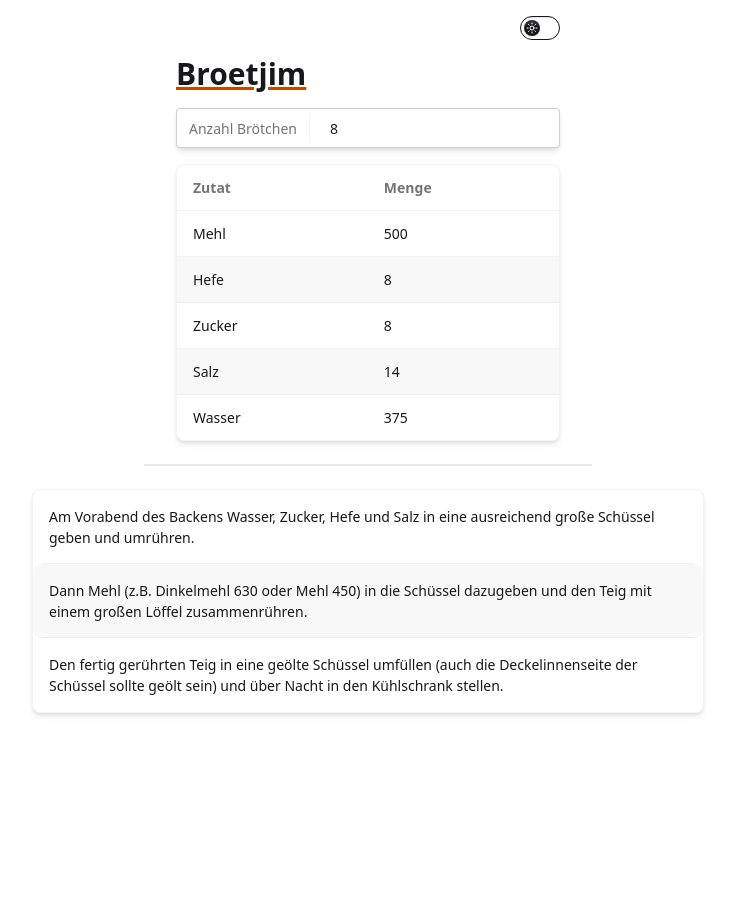
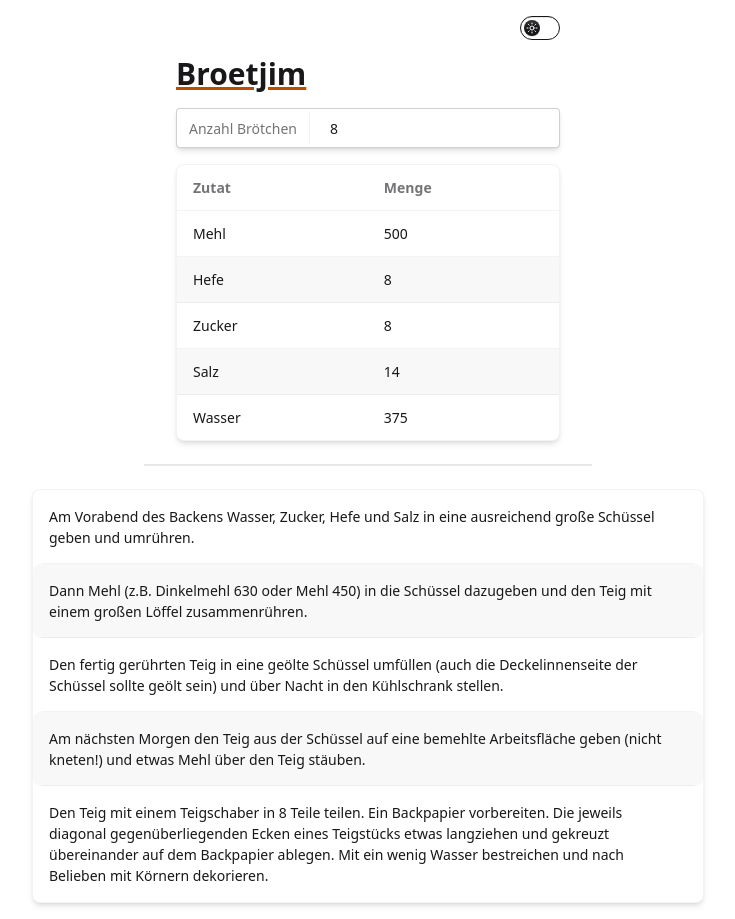
Before and after one commit to fre-ben/broetjim, a React (Vite) app: page / in a window 1280 px wide. Shown: the whole page, without its empty margins (272-1007 px from the left). Before the commit the page ends 800 px from the top, so only its background shows below. Built offline with nearby package versions, Linux system fonts and the light colour scheme.

Commit message:
feat: lift up bunAmount state

```diff
--- a/src/App.tsx
+++ b/src/App.tsx
@@ -1,15 +1,18 @@
+import { useState } from "react";
 import Ingredients from "./components/Ingredients/Ingredients";
 import Recipe from "./components/Recipe/Recipe";
 import Separator from "./components/Separator/Separator";
 import ThemeToggle from "./components/ThemeToggle/ThemeToggle";
 
 function App() {
+  const [bunAmount, setBunAmount] = useState<number>(8);
+
   return (
     <main className="grid gap-4 m-4 justify-items-center">
       <ThemeToggle />
-      <Ingredients />
+      <Ingredients bunAmount={bunAmount} setBunAmount={setBunAmount} />
       <Separator />
-      <Recipe />
+      <Recipe bunAmount={bunAmount} />
     </main>
   );
 }
--- a/src/components/Ingredients/Ingredients.tsx
+++ b/src/components/Ingredients/Ingredients.tsx
@@ -1,5 +1,10 @@
 import type { Ingredients } from "./Ingredients.types";
 import { useEffect, useState } from "react";
+
+interface IngredientsProps {
+  bunAmount: number;
+  setBunAmount: React.Dispatch<React.SetStateAction<number>>;
+}
 
 const BASE_INGREDIENTS: Ingredients = {
   flour: { name: "Mehl", amount: 500 },
@@ -9,8 +14,10 @@ const BASE_INGREDIENTS: Ingredients = {
   water: { name: "Wasser", amount: 375 },
 };
 
-const Ingredients = () => {
-  const [bunAmount, setBunAmount] = useState<number>(8);
+const Ingredients: React.FC<IngredientsProps> = ({
+  bunAmount,
+  setBunAmount,
+}) => {
   const [ingredients, setIngredients] = useState<Ingredients>(BASE_INGREDIENTS);
 
   useEffect(() => {
--- a/src/components/Recipe/Recipe.tsx
+++ b/src/components/Recipe/Recipe.tsx
@@ -1,4 +1,8 @@
-const Recipe = () => {
+interface RecipeProps {
+  bunAmount: number;
+}
+
+const Recipe: React.FC<RecipeProps> = ({ bunAmount }) => {
   return (
     <section className="max-w-2xl">
       <ul
@@ -19,6 +23,19 @@ const Recipe = () => {
           Deckelinnenseite der Schüssel sollte geölt sein) und über Nacht in den
           Kühlschrank stellen.
         </li>
+
+        <li className="list-row bg-base-200">
+          Am nächsten Morgen den Teig aus der Schüssel auf eine bemehlte
+          Arbeitsfläche geben (nicht kneten!) und etwas Mehl über den Teig
+          stäuben.
+        </li>
+        <li className="list-row">
+          Den Teig mit einem Teigschaber in {bunAmount} Teile teilen. Ein
+          Backpapier vorbereiten. Die jeweils diagonal gegenüberliegenden Ecken
+          eines Teigstücks etwas langziehen und gekreuzt übereinander auf dem
+          Backpapier ablegen. Mit ein wenig Wasser bestreichen und nach Belieben
+          mit Körnern dekorieren.
+        </li>
       </ul>
     </section>
   );
```
